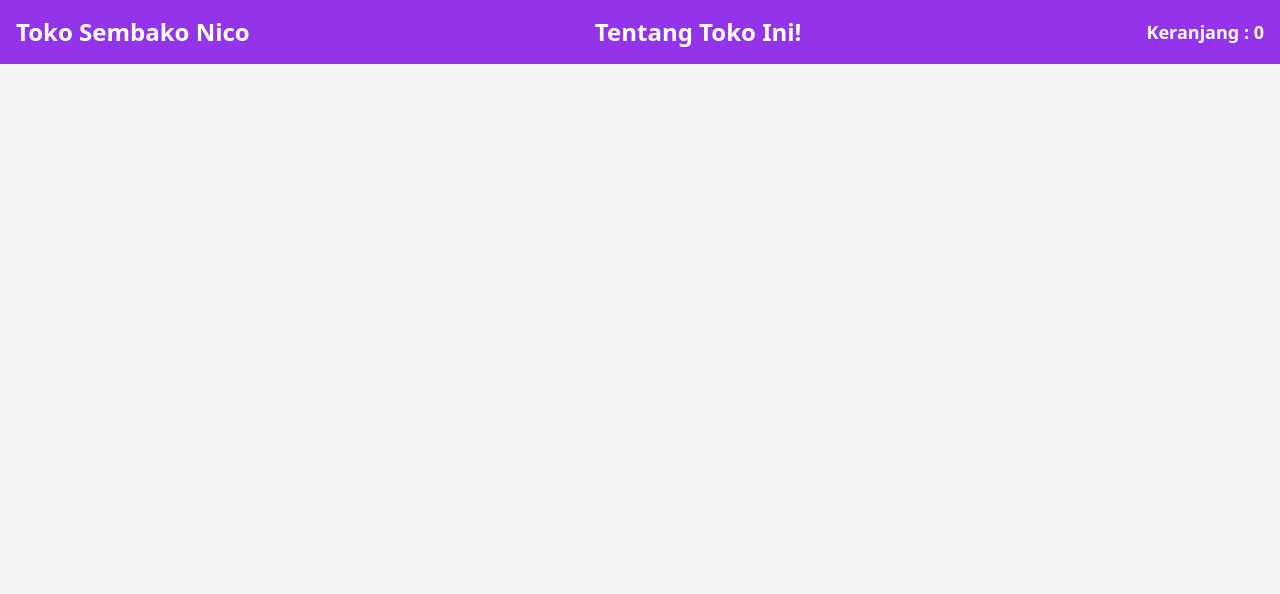
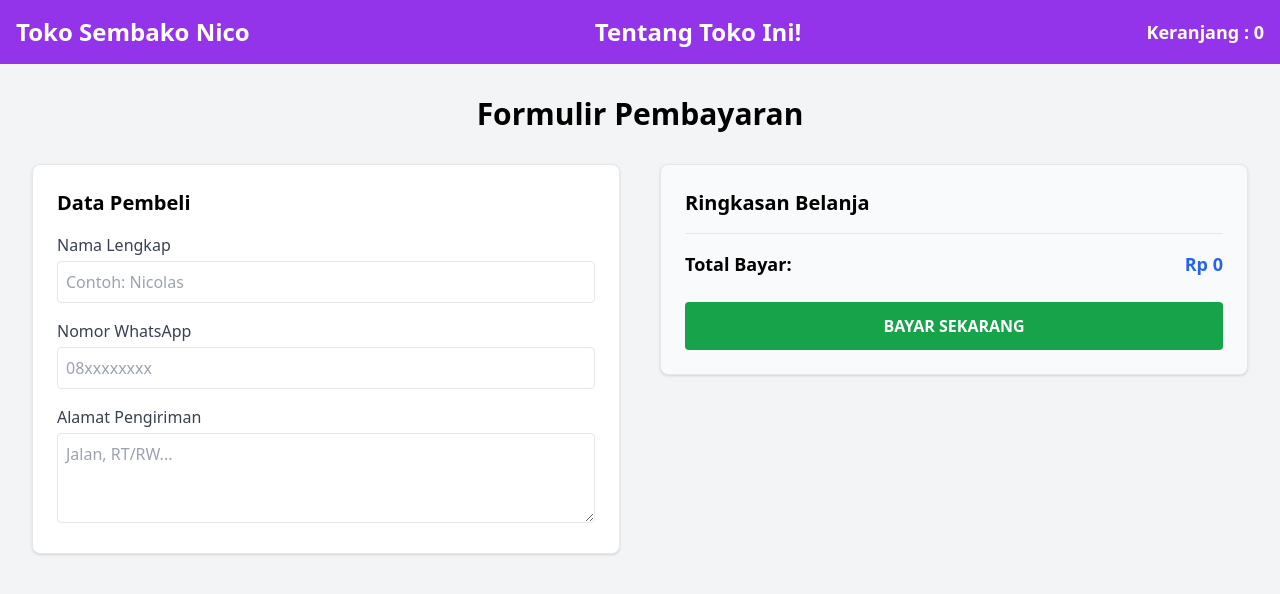
Before and after one commit to NzxCode/react-context-shopping-cart, a React (Vite) app: page /checkout in a window 1280 px wide. Shown: the top 594 px of the page. Built offline with nearby package versions, Linux system fonts and the light colour scheme.

Commit message:
Update React

```diff
--- a/src/App.jsx
+++ b/src/App.jsx
@@ -2,7 +2,7 @@ import Navbar from "./components/Navbar";
 import HomePage from "./pages/HomePage";
 import AboutPage from "./pages/AboutPage";
 import CartPage from "./pages/CartPage";
-
+import CheckoutPage from "./pages/CheckoutPage";
 import { Routes, Route } from "react-router-dom";
 import DetailPage from "./pages/DetailPage";
 
@@ -15,6 +15,7 @@ function App() {
         <Route path="/about" element={<AboutPage />} />
         <Route path="/cart" element={<CartPage />} />
         <Route path="/product/:id" element={<DetailPage />} />
+        <Route path="/checkout" element={<CheckoutPage />} />
       </Routes>
     </div>
   )
--- a/src/context/CartContext.jsx
+++ b/src/context/CartContext.jsx
@@ -9,8 +9,13 @@ export const CartProvider = ({ children }) => {
         setCart([...cart, product]);
         console.log("Product didalam cart-nya :", product);
     }
+
+    const cleanCart = () => {
+        setCart([]);
+    }
+
     return (
-        <CartContext.Provider value={{ cart, addToCart }}>
+        <CartContext.Provider value={{ cart, addToCart, cleanCart}}>
             {children}
         </CartContext.Provider>
     );
--- /dev/null
+++ b/src/pages/CheckoutPage.jsx
@@ -0,0 +1,60 @@
+import { useContext } from "react";
+import { CartContext } from "../context/CartContext";
+
+export default function CheckoutPage() {
+    const { cart } = useContext(CartContext);
+
+    const totalPrice = cart.reduce((total, item) => total + item.price, 0);
+
+    return (
+        <div className="p-8 container mx-auto">
+            <h1 className="text-3xl font-bold mb-8 text-center">Formulir Pembayaran</h1>
+
+            <div className="grid grid-cols-1 md:grid-cols-2 gap-10">
+
+                <div className="bg-white p-6 shadow rounded-lg border">
+                    <h2 className="text-xl font-bold mb-4">Data Pembeli</h2>
+                    <form className="space-y-4">
+
+                        <div>
+                            <label className="block text-gray-700 font-medium mb-1">Nama Lengkap</label>
+                            <input type="text" className="w-full border p-2 rounded" placeholder="Contoh: Nicolas" />
+                        </div>
+
+                        <div>
+                            <label className="block text-gray-700 font-medium mb-1">Nomor WhatsApp</label>
+                            <input type="number" className="w-full border p-2 rounded" placeholder="08xxxxxxxx" />
+                        </div>
+
+                        <div>
+                            <label className="block text-gray-700 font-medium mb-1">Alamat Pengiriman</label>
+                            <textarea className="w-full border p-2 rounded" rows="3" placeholder="Jalan, RT/RW..."></textarea>
+                        </div>
+                    </form>
+                </div>
+
+                <div className="bg-gray-50 p-6 shadow rounded-lg border h-fit">
+                    <h2 className="text-xl font-bold mb-4">Ringkasan Belanja</h2>
+
+                    <div className="space-y-2 mb-4 text-sm text-gray-600">
+                        {cart.map((item, index) => (
+                            <div key={index} className="flex justify-between">
+                                <span>{item.name}</span>
+                                <span>Rp {item.price.toLocaleString("id-ID")}</span>
+                            </div>
+                        ))}
+                    </div>
+
+                    <div className="border-t pt-4 flex justify-between font-bold text-lg">
+                        <span>Total Bayar:</span>
+                        <span className="text-blue-600">Rp {totalPrice.toLocaleString("id-ID")}</span>
+                    </div>
+
+                    <button className="w-full mt-6 bg-green-600 text-white py-3 rounded font-bold hover:bg-green-700 transition">
+                        BAYAR SEKARANG
+                    </button>
+                </div>
+            </div>
+        </div>
+    );
+}
```
